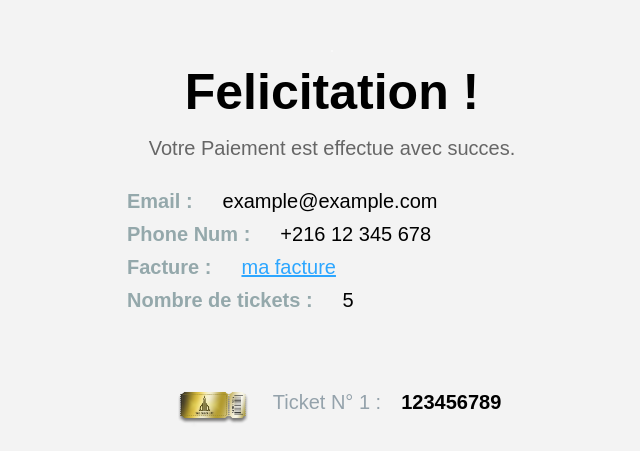
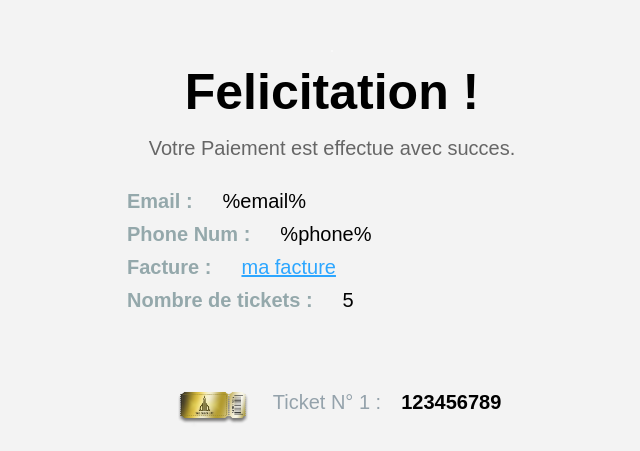
Before and after one commit to radhwanben/stripe-php-integration, a PHP site: page /views/mail.phtml in a window 1280 px wide. Shown: the top 451 px of the page, without its empty margins (308-948 px from the left). Run offline with PHP 8.4, Linux system fonts and the light colour scheme.

Commit message:
Update mail.phtml

```diff
--- a/views/mail.phtml
+++ b/views/mail.phtml
@@ -256,15 +256,15 @@
         <div class="box2">
           <div class="succLine">
             <div class="title">Email :</div>
-            <div id="succEmail">example@example.com</div>
+            <div id="succEmail">%email%</div>
           </div>
           <div class="succLine">
             <div class="title">Phone Num :</div>
-            <div id="succPhone">+216 12 345 678</div>
+            <div id="succPhone">%phone%</div>
           </div>
           <div class="succLine">
             <div class="title">Facture :</div>
-            <div id="succFacture"><a href="#">ma facture</a></div>
+            <div id="succFacture"><a href="%link%">ma facture</a></div>
           </div>
           <div class="succLine" id="changed">
             <div class="title">Nombre de tickets :</div>
```
